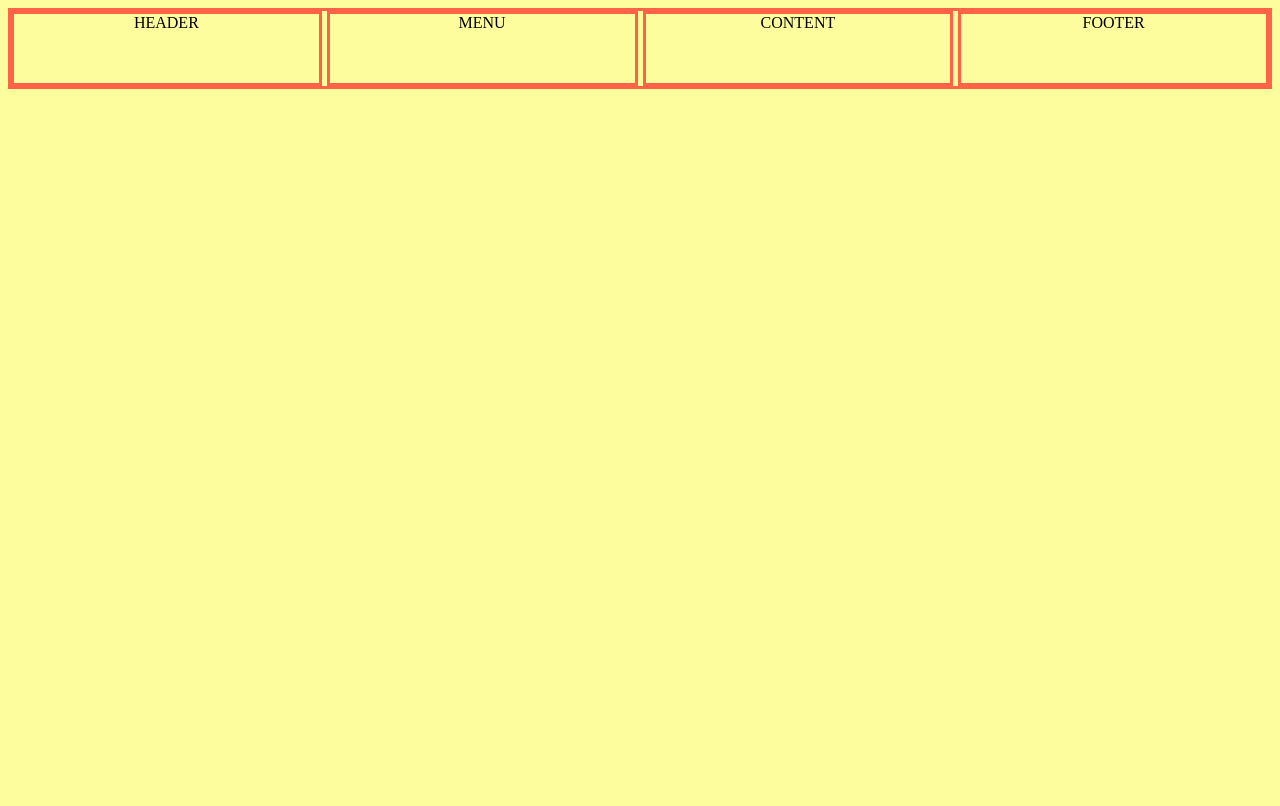
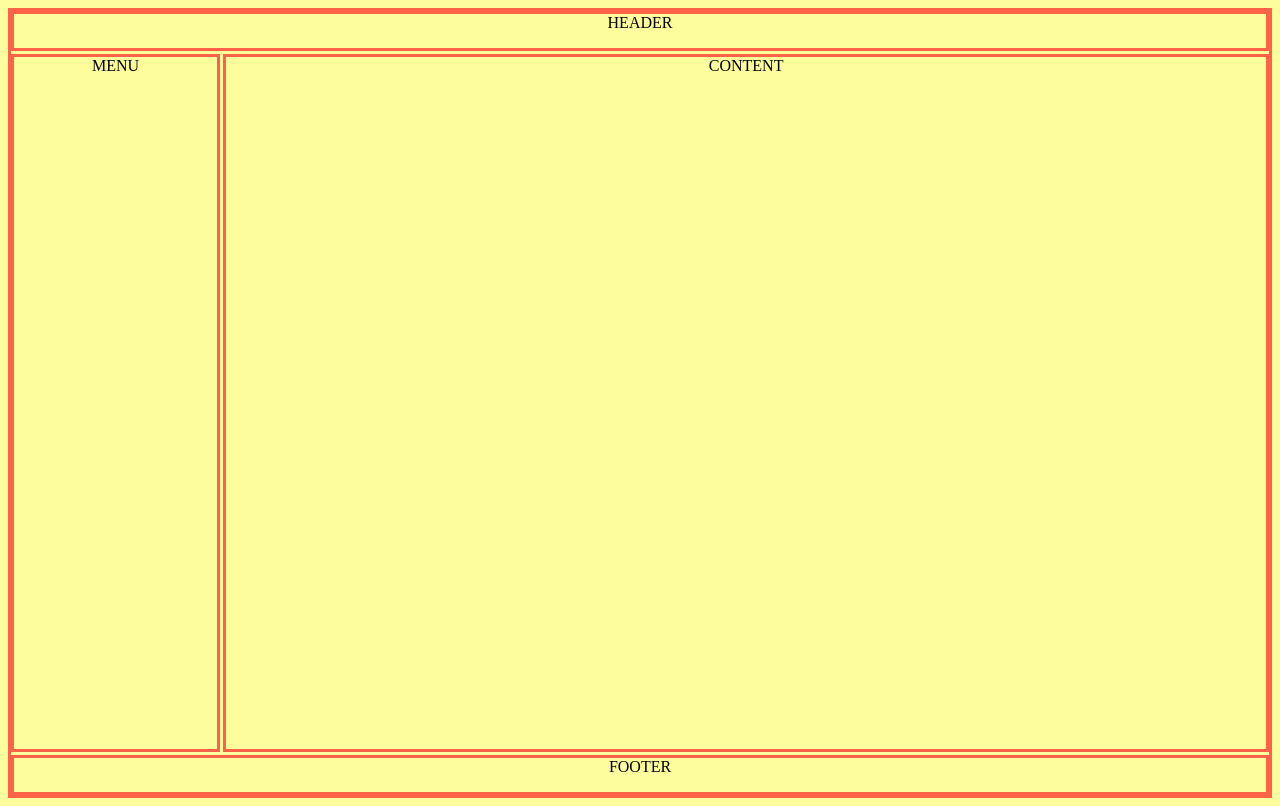
Before and after one commit to adospinoiu/CSS_Grid, a plain HTML site: page Example_2/index.html in a window 1280 px wide. Drawn offline with Linux system fonts and the light colour scheme.

Commit message:
Included Sixth Example in index.css that discusses names lines example

```diff
--- a/Example_2/index.css
+++ b/Example_2/index.css
@@ -106,28 +106,59 @@
 
 /* ######################################## */
 
-/* FIFTH EXAMPLE PART */
-.container {
+/* #### FIFTH EXAMPLE PART */
+/* .container {
     display: grid;
     grid-gap: 5px;
     grid-template-columns: repeat(auto-fit, minmax(100px, 1fr));
     grid-auto-rows: 75px;
-    /* VERY IMPORTANT!!! This fills in the "empty spaces" */
-    grid-auto-flow: dense;
-}
+    /* #### VERY IMPORTANT!!! This fills in the "empty spaces" */
+    /* grid-auto-flow: dense; */
 
-.horizontal {
-    /* Any box that needs to be horizontally twice is big is made so while still 'in-line' */
-    grid-column: auto / span 2;
-}
 
-.vertical {
-    /* Any box that needs to be vertically twice as big is made so while still 'in-line' */
+/* .horizontal {
+    /* #### Any box that needs to be horizontally twice is big is made so while still 'in-line'
+    grid-column: auto / span 2; */
+
+/* .vertical { */
+    /* Any box that needs to be vertically twice as big is made so while still 'in-line'
     grid-row: auto / span 2;
 }
 
 .big {
-    /* Any box that needs to be BOTH vertically and horizontally twice as big */
+    /* Any box that needs to be BOTH vertically and horizontally twice as big
     grid-column: auto / span 2;
     grid-row: auto / span 2;
 }
+
+/* ################################################## */
+
+/* #### SIXTH EXAMPLE PART: Named Lines */
+.container {
+    display: grid;
+    height: 100%;
+    grid-gap: 3px;
+    grid-template-columns: [main-start] 1fr [content-start] 5fr [content-end main-end];
+    grid-template-rows: [main-start] 40px [content-start] auto [content-end] 40px [main-end];
+}
+
+.header {
+    grid-column: main-start / main-end;
+    /* Can be re-written as */
+    grid-column: main;
+}
+
+.menu {}
+
+.content {
+    grid-column: content-start / content-end;
+    /* Can be re-written as  either way below */
+    grid-column: content;
+    grid-area: content;
+}
+
+.footer {
+    grid-column: main-start / main-end;
+    /* Can be re-written as */
+    grid-column: main;
+}
```
